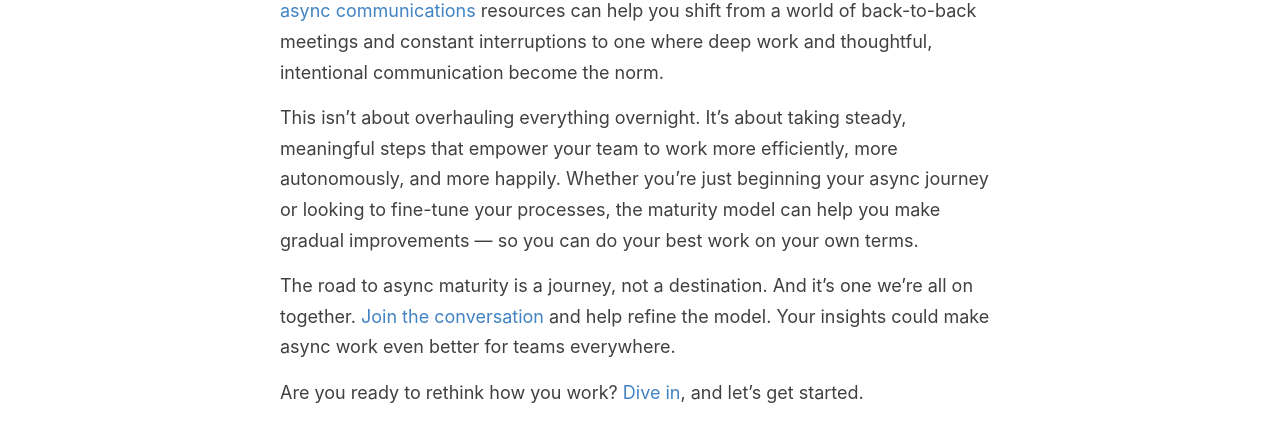
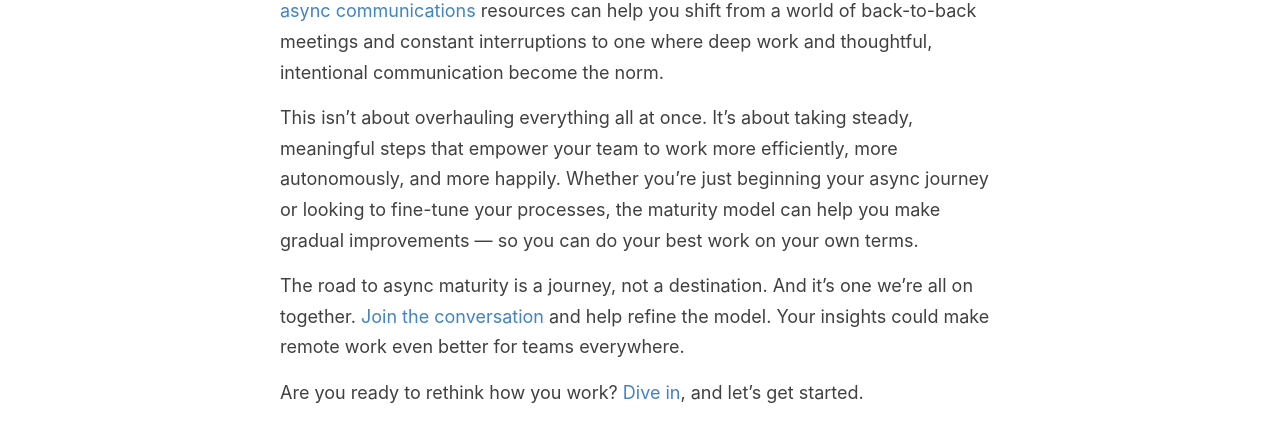
Before and after one commit to amatlack/amatlack.github.io, a Jekyll site: the page built from _posts/2024-10-03-async-comms-maturity-model.md, in a window 1280 px wide and 900 px high, scrolled down 2463 px. Shown: the part 342-788 px from the top of the window. Built offline with Jekyll 4.4.1, drawn with Linux system fonts in a browser that asks for light colours.

Commit message:
wording tweak

```diff
--- a/_posts/2024-10-03-async-comms-maturity-model.md
+++ b/_posts/2024-10-03-async-comms-maturity-model.md
@@ -41,8 +41,8 @@ The goal isn’t to perfect your practices overnight — it’s to help you make
 
 Remote work, when done right, isn’t just about logging in from different locations — it’s about unlocking new ways to focus, collaborate, and thrive. The [Rethinking async communications](https://github.com/amatlack/rethinking-async-communications) resources can help you shift from a world of back-to-back meetings and constant interruptions to one where deep work and thoughtful, intentional communication become the norm.
 
-This isn’t about overhauling everything overnight. It’s about taking steady, meaningful steps that empower your team to work more efficiently, more autonomously, and more happily. Whether you're just beginning your async journey or looking to fine-tune your processes, the maturity model can help you make gradual improvements — so you can do your best work on your own terms.
+This isn’t about overhauling everything all at once. It’s about taking steady, meaningful steps that empower your team to work more efficiently, more autonomously, and more happily. Whether you're just beginning your async journey or looking to fine-tune your processes, the maturity model can help you make gradual improvements — so you can do your best work on your own terms.
 
-The road to async maturity is a journey, not a destination. And it's one we’re all on together. [Join the conversation](https://github.com/amatlack/rethinking-async-communications/blob/main/.github/CONTRIBUTING.md) and help refine the model. Your insights could make async work even better for teams everywhere.
+The road to async maturity is a journey, not a destination. And it's one we’re all on together. [Join the conversation](https://github.com/amatlack/rethinking-async-communications/blob/main/.github/CONTRIBUTING.md) and help refine the model. Your insights could make remote work even better for teams everywhere.
 
 Are you ready to rethink how you work? [Dive in](https://github.com/amatlack/rethinking-async-communications), and let’s get started.
```
